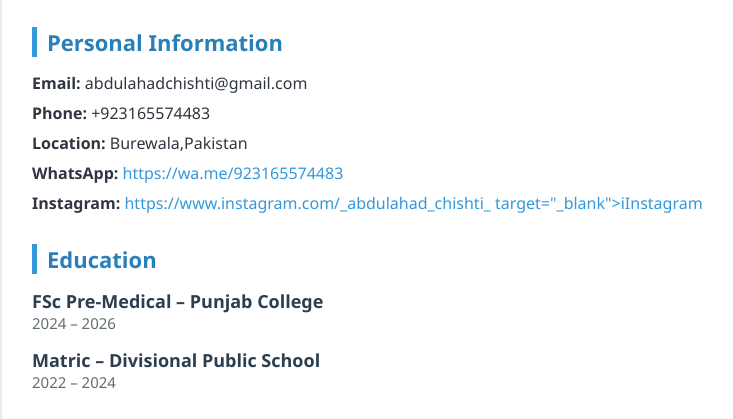
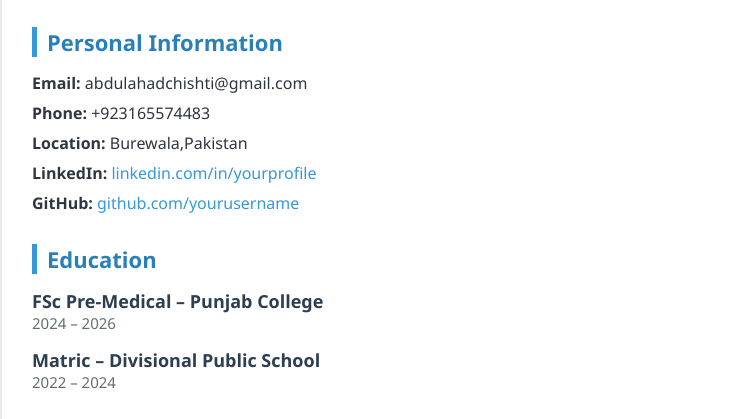
Before and after one commit to Sikander-Chishti/CV, a plain HTML site: page index.html in a window 1280 px wide. Shown: the part 334-753 px from the top of the page, without its empty margins (188-921 px from the left). Drawn offline with Linux system fonts and the light colour scheme.

Commit message:
Update index.html

```diff
--- a/index.html
+++ b/index.html
@@ -29,8 +29,8 @@
         <li><strong>Email:</strong> abdulahadchishti@gmail.com</li>
         <li><strong>Phone:</strong> +923165574483</li>
         <li><strong>Location:</strong> Burewala,Pakistan</li>
-        <li><strong>WhatsApp:</strong> <a href="#">https://wa.me/923165574483</a></li>
-        <li><strong>Instagram:</strong> <a href="#">https://www.instagram.com/_abdulahad_chishti_ target="_blank">iInstagram</a></li>
+        <li><strong>LinkedIn:</strong> <a href="#">linkedin.com/in/yourprofile</a></li>
+        <li><strong>GitHub:</strong> <a href="#">github.com/yourusername</a></li>
       </ul>
     </div>
 
```
